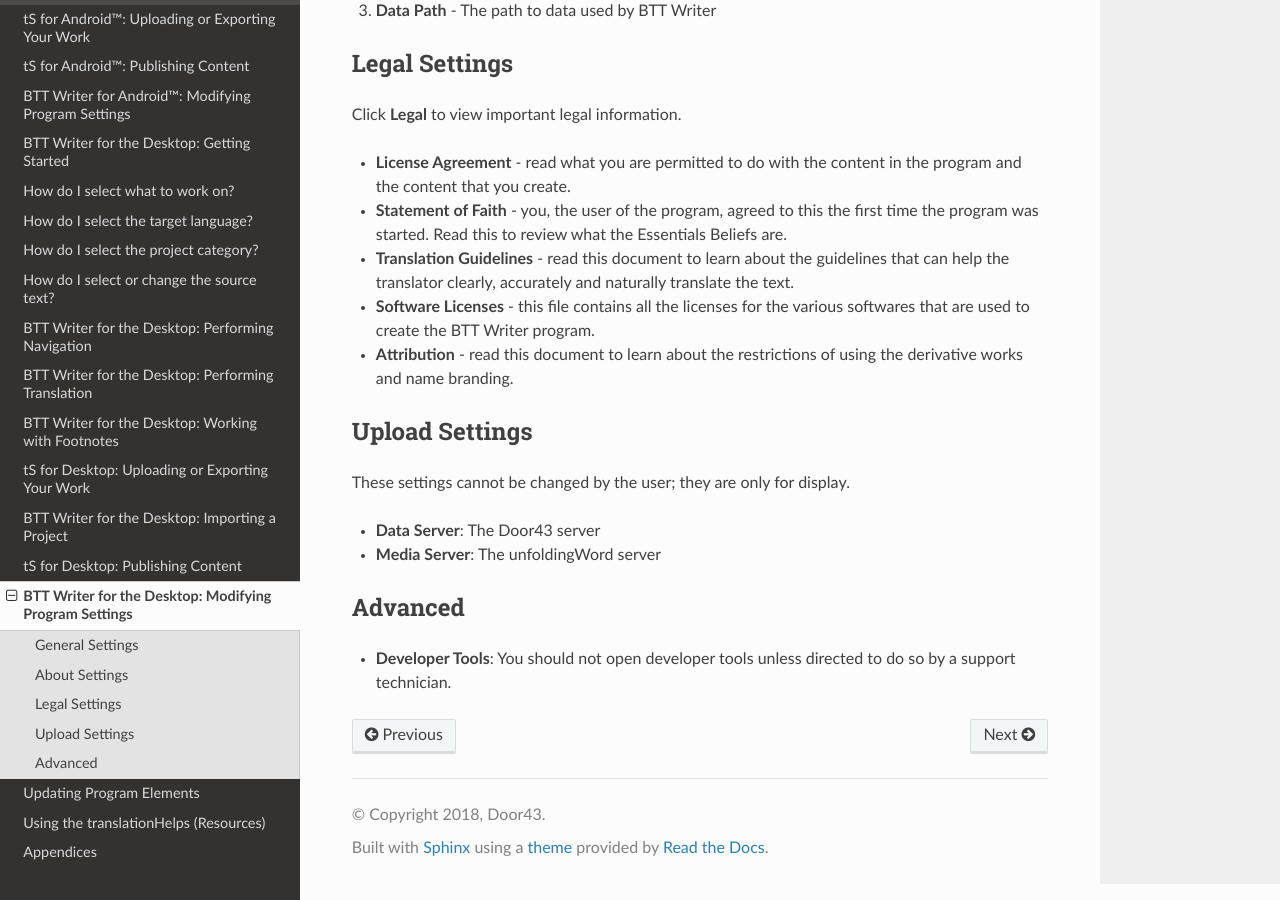
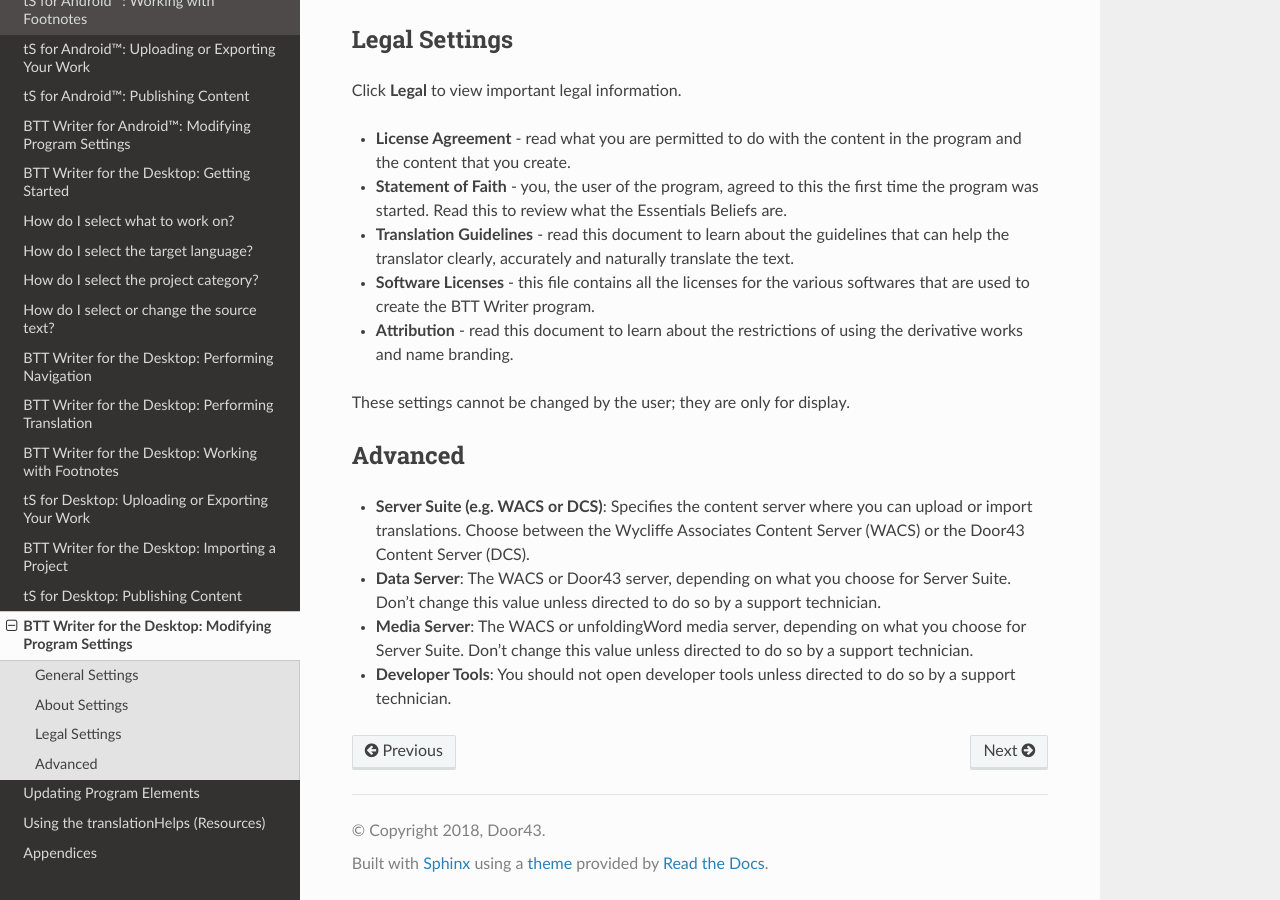
Before and after one commit to mondele/btt-writer-docs, a Sphinx documentation site: the page built from docs/dSettings.rst, in a window 1280 px wide and 900 px high, scrolled down 2046 px. Built offline with Sphinx 7.4.7 and the Read the Docs theme 2.0.0, drawn with Linux system fonts in a browser that asks for light colours; pages that are not in the unit, such as notebooks, are missing from menus.

Commit message:
Update dSettings.rst

```diff
--- a/docs/dSettings.rst
+++ b/docs/dSettings.rst
@@ -21,9 +21,7 @@
 
 3.	Legal
 
-4.	Upload
-
-5. Advanced
+4.	Advanced
 
 General Settings
 -----------------
@@ -96,16 +94,16 @@
 
 *  **Attribution** - read this document to learn about the restrictions of using the derivative works and name branding.
 
-Upload Settings
------------------
 
 These settings cannot be changed by the user; they are only for display.
-
-* **Data Server**: The Door43 server
-
-* **Media Server**: The unfoldingWord server
 
 Advanced
 ---------------------------------
 
+* **Server Suite (e.g. WACS or DCS)**: Specifies the content server where you can upload or import translations. Choose between the Wycliffe Associates Content Server (WACS) or the Door43 Content Server (DCS).
+
+* **Data Server**: The WACS or Door43 server, depending on what you choose for Server Suite. Don't change this value unless directed to do so by a support technician.
+
+* **Media Server**: The WACS or unfoldingWord media server, depending on what you choose for Server Suite. Don't change this value unless directed to do so by a support technician.
+
 * **Developer Tools**: You should not open developer tools unless directed to do so by a support technician.
```
